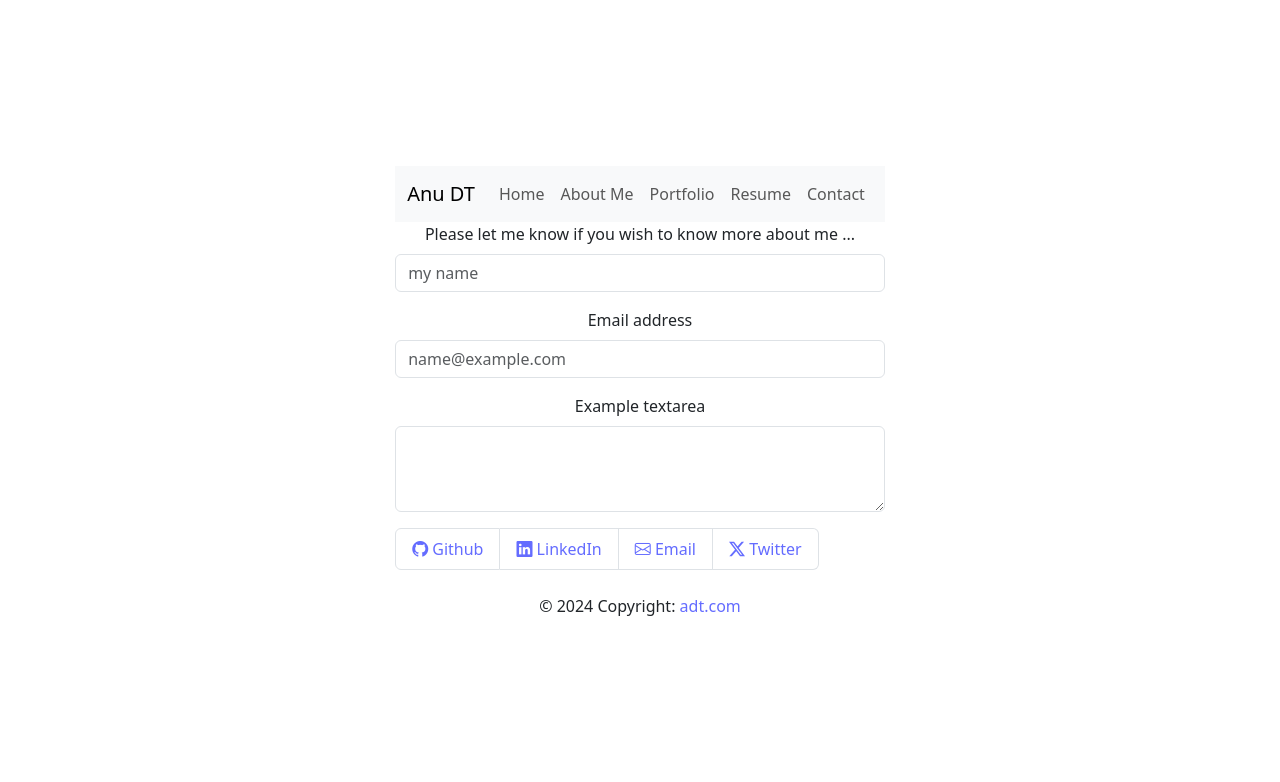
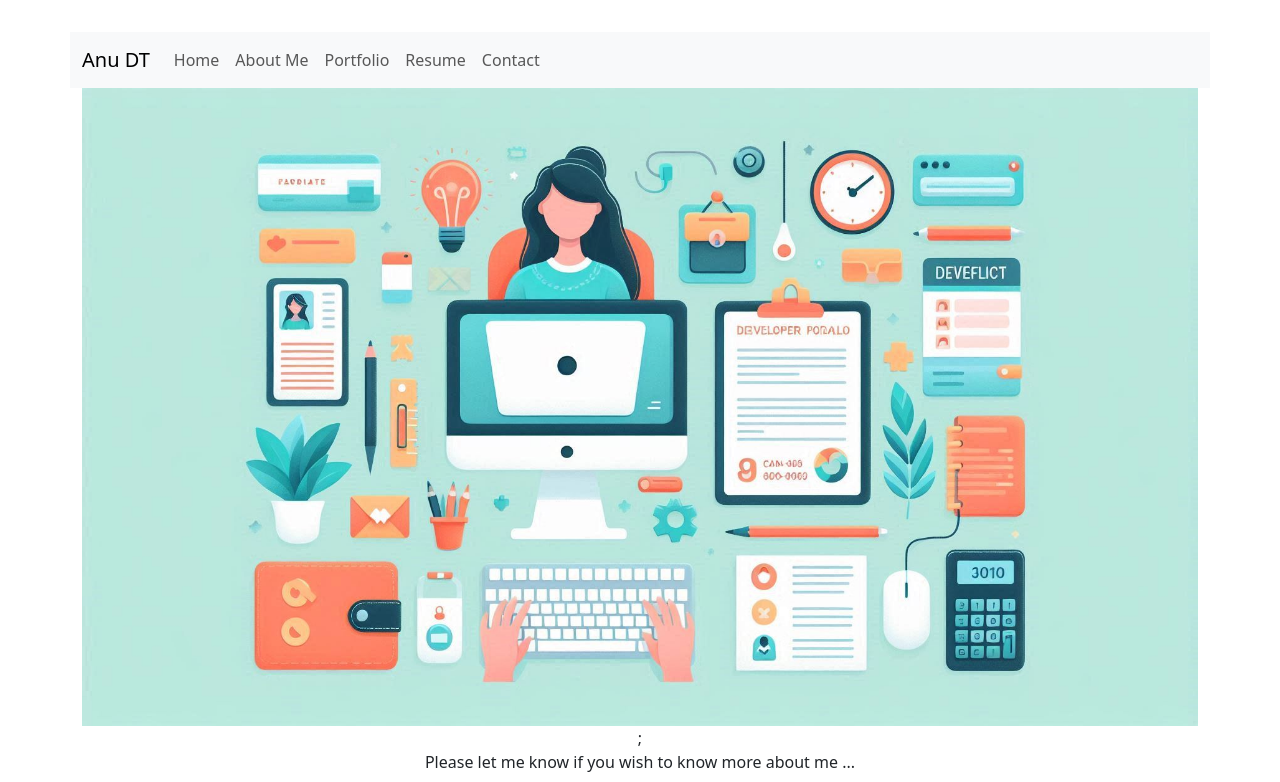
Before and after one commit to ANUDT/portfolioweek20, a React (Vite) app: page /contact in a window 1280 px wide. Shown: the top 782 px of the page. Built offline with nearby package versions, Linux system fonts and the light colour scheme.

Commit message:
contact page updated

```diff
--- a/src/components/contact.jsx
+++ b/src/components/contact.jsx
@@ -1,9 +1,12 @@
-import Form from 'react-bootstrap/Form';
+import banner from '../images/contact_page_banner.jpg';
+import { Container , Form,  Image } from 'react-bootstrap';
 
 function Contact() {
   return (
+    <Container>
 
       <Form>
+      <Image src={banner} fluid />;
         <Form.Group className="mb-3" controlId="exampleForm.ControlInput0">
           <Form.Label>Please let me know if you wish to know more about me ...</Form.Label>
           <Form.Control type="text" placeholder="my name" />
@@ -17,6 +20,8 @@ function Contact() {
           <Form.Control as="textarea" rows={3} />
         </Form.Group>
       </Form>
+    </Container>
   )
 }
+
 export default Contact;
--- a/src/components/footer.jsx
+++ b/src/components/footer.jsx
@@ -1,6 +1,5 @@
-import "bootstrap-icons/font/bootstrap-icons.css"
+import "bootstrap-icons/font/bootstrap-icons.css";
 import ListGroup from 'react-bootstrap/ListGroup';
-
 
 function Footer() {
   return (
```
Also changed, not shown: src/images/contact_page_banner.jpg (added). Lines whose indentation alone changed are shown as unchanged.
